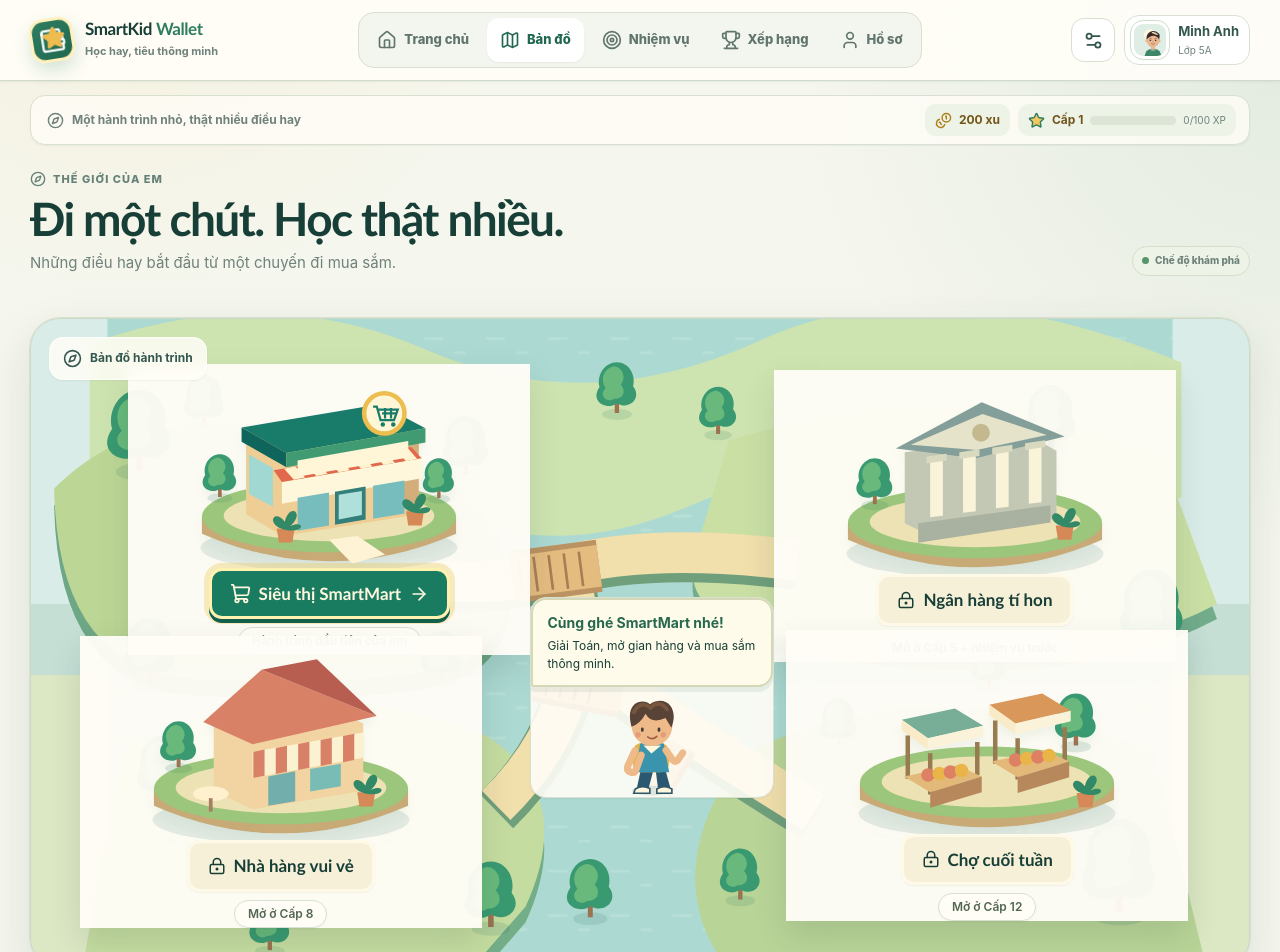
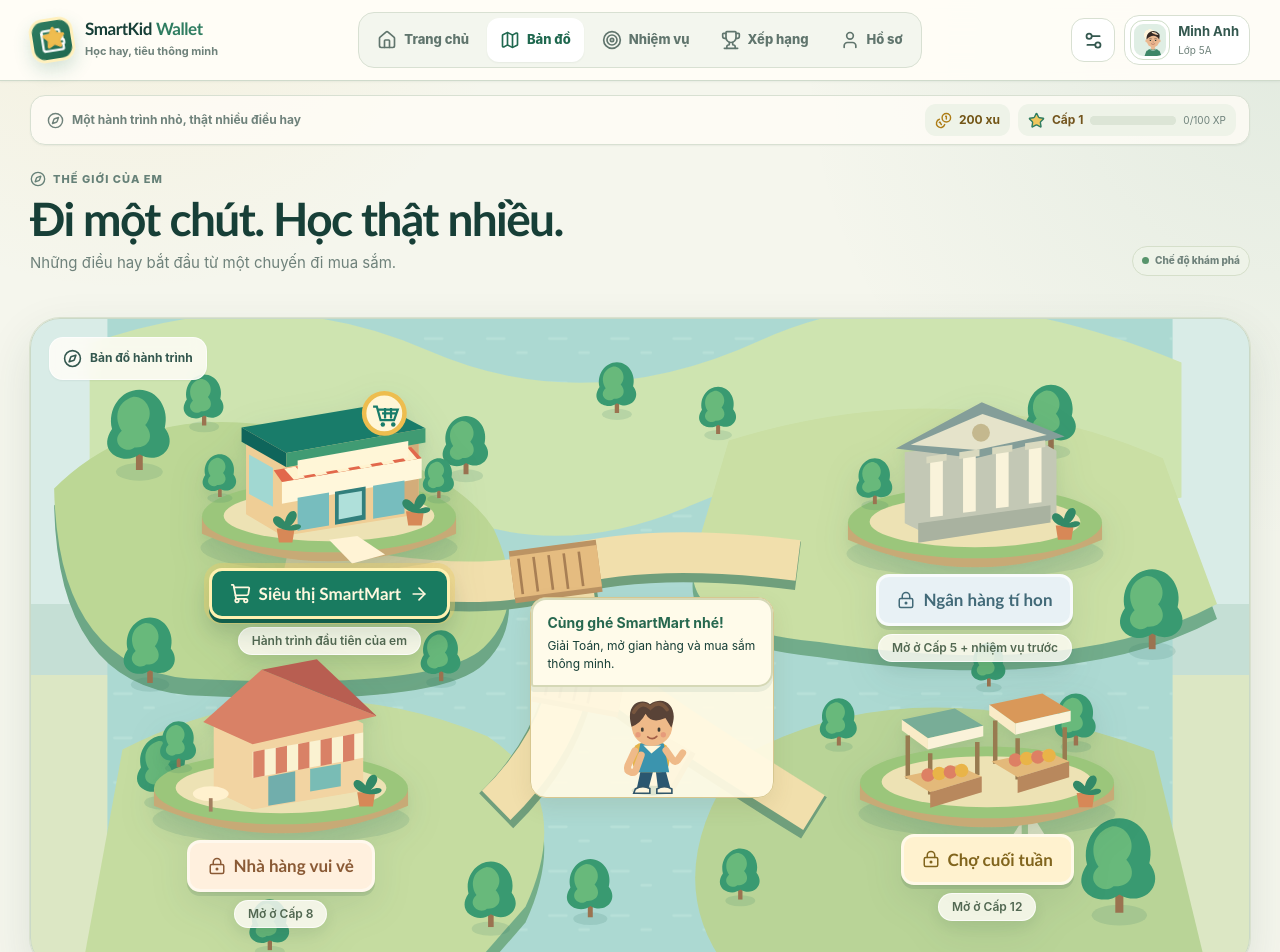
Before and after one commit to Loccao102/SmartKid-Wallet, a React (Vite) app: page / in a window 1280 px wide. Shown: the top 952 px of the page. Built offline with nearby package versions, Linux system fonts and the light colour scheme; no server answers.

Commit message:
fix(ui): restore card-free world map destinations

```diff
--- a/src/screen-ui.css
+++ b/src/screen-ui.css
@@ -258,27 +258,66 @@
 }
 
 .island-destination {
-  border-color: rgba(188, 205, 185, .9);
-  background: rgba(255, 253, 247, .96);
-  box-shadow: 0 14px 30px rgba(31, 65, 55, .13);
+  border: 0;
+  background: transparent;
+  box-shadow: none;
+  filter: drop-shadow(0 12px 18px rgba(31, 65, 55, .10));
+  transition: transform 160ms ease, filter 160ms ease;
 }
 
 .island-destination:hover:not(:disabled) {
-  transform: translateY(-3px);
-  box-shadow: 0 20px 40px rgba(31, 65, 55, .16);
+  transform: translateY(-4px) scale(1.015);
+  box-shadow: none;
+  filter: drop-shadow(0 17px 22px rgba(31, 65, 55, .15));
+}
+
+.destination-art {
+  background: transparent;
 }
 
 .destination-sign {
   border-radius: 13px;
-  box-shadow: var(--sk-shadow-xs);
+  box-shadow: 0 4px 0 rgba(70, 105, 82, .16), var(--sk-shadow-xs);
 }
 
-.destination-note,
+.destination-tiny-bank .destination-sign {
+  background: #e8f1f5;
+  border-color: #f8fbfc;
+  color: #426a78;
+}
+
+.destination-happy-restaurant .destination-sign {
+  background: #fff0de;
+  border-color: #fff8ed;
+  color: #8a5a35;
+}
+
+.destination-weekend-market .destination-sign {
+  background: #fff2cf;
+  border-color: #fff9e8;
+  color: #81651d;
+}
+
+.destination-smartmart .destination-sign.is-available {
+  box-shadow:
+    0 4px 0 #125f4c,
+    0 0 0 5px #eacc6766,
+    0 12px 20px rgba(31, 65, 55, .14);
+}
+
+.destination-note {
+  border: 1px solid rgba(255,255,255,.72);
+  border-radius: 999px;
+  background: rgba(255, 253, 247, .82);
+  box-shadow: 0 5px 14px rgba(31, 65, 55, .08);
+  backdrop-filter: blur(6px);
+}
+
 .world-guide {
-  border: 1px solid var(--sk-border);
+  border: 1px solid #d7c790;
   border-radius: 16px;
-  background: rgba(255, 253, 247, .9);
-  box-shadow: var(--sk-shadow-xs);
+  background: rgba(255, 250, 228, .94);
+  box-shadow: 0 9px 22px rgba(100, 78, 25, .10);
 }
 
 .journey-footer {
```
